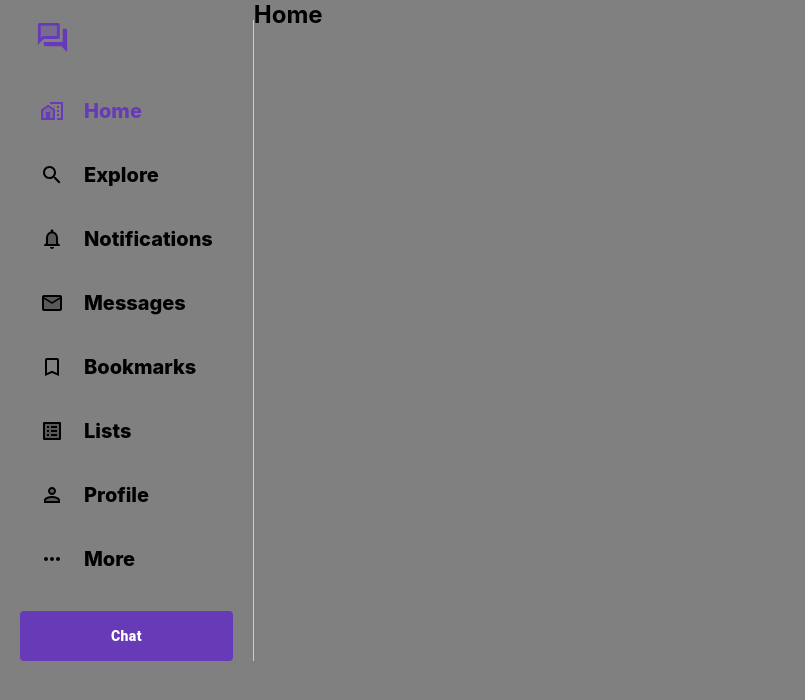
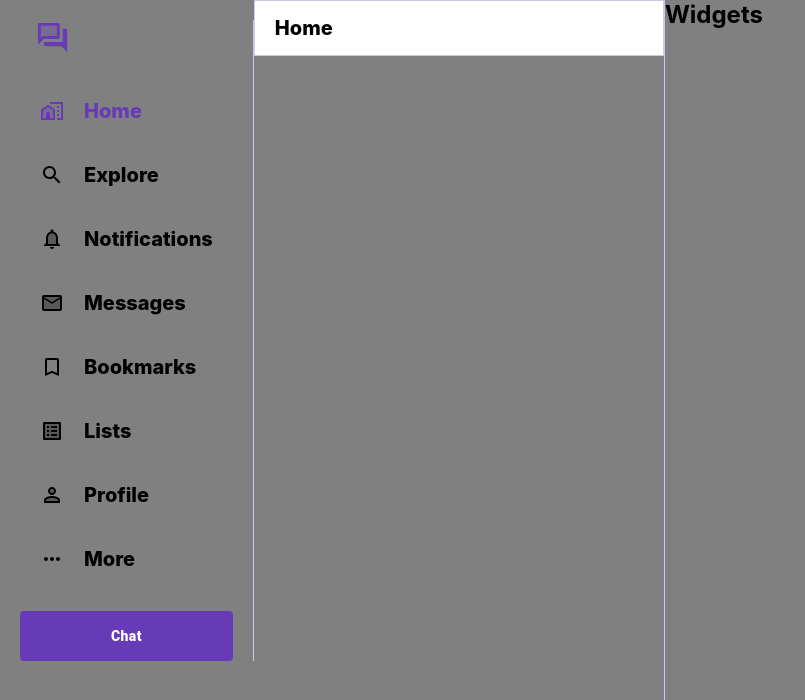
Before and after one commit to youngjerald239/Chattable-app, a React (Create React App) app: page / in a window 1280 px wide. Shown: the top 700 px of the page, without its empty margins (0-805 px from the left). Built offline with nearby package versions, Linux system fonts and the light colour scheme.

Commit message:
added styling to home and created widgets section

```diff
--- a/src/App.js
+++ b/src/App.js
@@ -2,6 +2,7 @@ import React from "react"
 import './App.css';
 import Sidebar from "./Sidebar";
 import Feed from "./Feed";
+import Widgets from "./Widgets";
 
 function App() {
   return (
@@ -13,6 +14,7 @@ function App() {
        {/* Feed */}
       <Feed/>
        {/* Widgets */}
+       <Widgets/>
     </div>
   );
 }
--- /dev/null
+++ b/src/Chatbox.js
@@ -0,0 +1,12 @@
+import React from 'react'
+import "./Chatbox.css"
+
+function Chatbox() {
+    return (
+        <div className="chatbox">
+
+        </div>
+    )
+}
+
+export default Chatbox
--- a/src/Feed.css
+++ b/src/Feed.css
@@ -0,0 +1,31 @@
+/* Hide scrollbar from Chrome, Safari and Opera */
+.feed::-webkit-scrollbar {
+    display:none
+}
+
+/* Hide scrollbar for IE, Edge and Firefox */
+.feed {
+    -ms-overflow-style:none; /*IE and Edge*/
+    scrollbar-width:none; /*Firefox*/
+}
+
+.feed {
+    flex: 0.4;
+    border-right: 1px solid #d1c4e9;
+    min-width: fit-content;
+    overflow-y: scroll;
+}
+
+.feed__header {
+    position: sticky;
+    top: 0;
+    background-color: white;
+    z-index: 100;
+    border:1px solid #d1c4e9 ;
+    padding: 15px 20px;
+}
+
+.feed__header > h2 {
+    font-size: 20px;
+    font-weight: 800;
+}
--- a/src/Feed.js
+++ b/src/Feed.js
@@ -1,14 +1,17 @@
 import React from 'react'
 import "./Feed.css"
+import Chatbox from './Chatbox'
 
 function Feed() {
     return (
-        <div>
+        <div className="feed">
         {/* Header */}
-            <h2>Home</h2>
+            <div className="feed__header">
+                <h2>Home</h2>
+            </div>
 
             {/* ChatBox */}
-
+        <Chatbox/>
             {/* Post */}
             {/* Post */}
             {/* Post */}
--- /dev/null
+++ b/src/Widgets.css
@@ -0,0 +1,3 @@
+.widgets {
+    flex: 0.3;
+}
--- /dev/null
+++ b/src/Widgets.js
@@ -0,0 +1,12 @@
+import React from 'react'
+import "./Widgets.css"
+
+function Widgets() {
+    return (
+        <div className="widgets">
+           <h2>Widgets</h2>
+        </div>
+    )
+}
+
+export default Widgets
```
Also changed, not shown: src/Chatbox.css (added).
